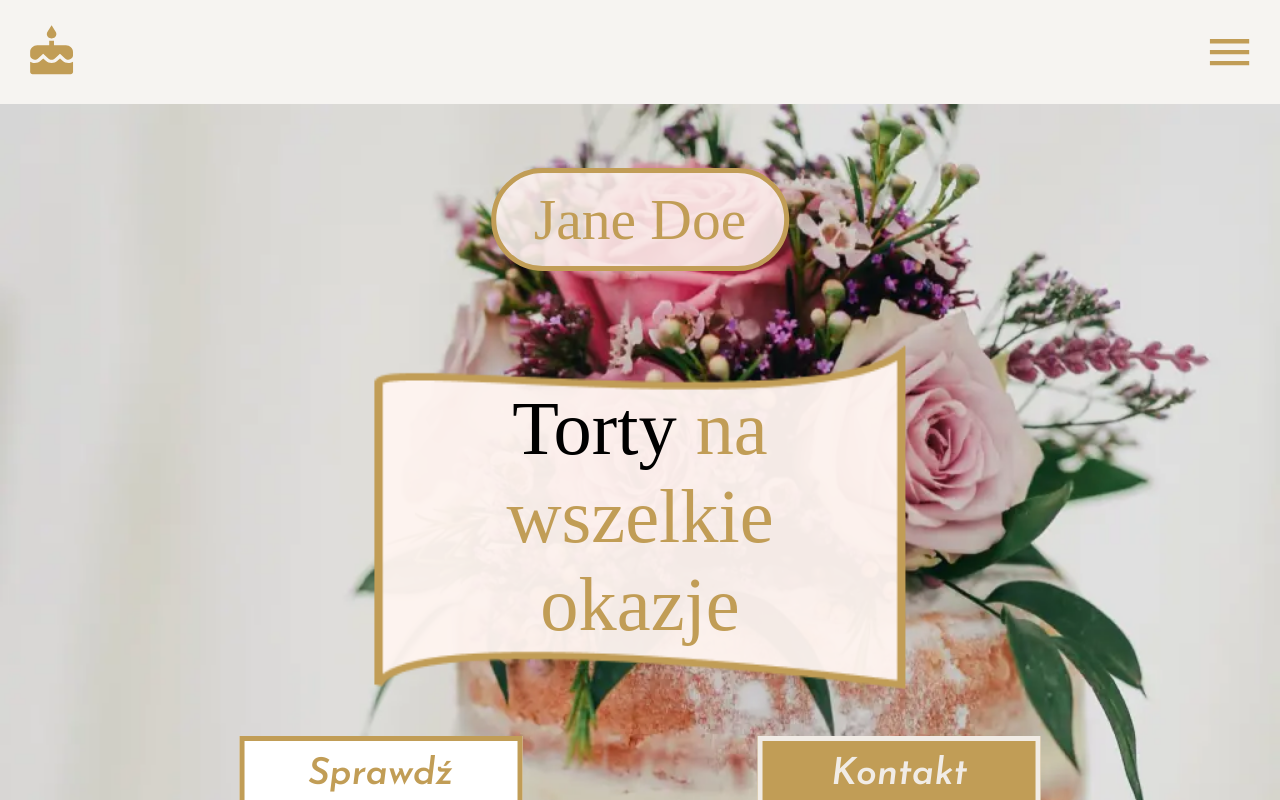
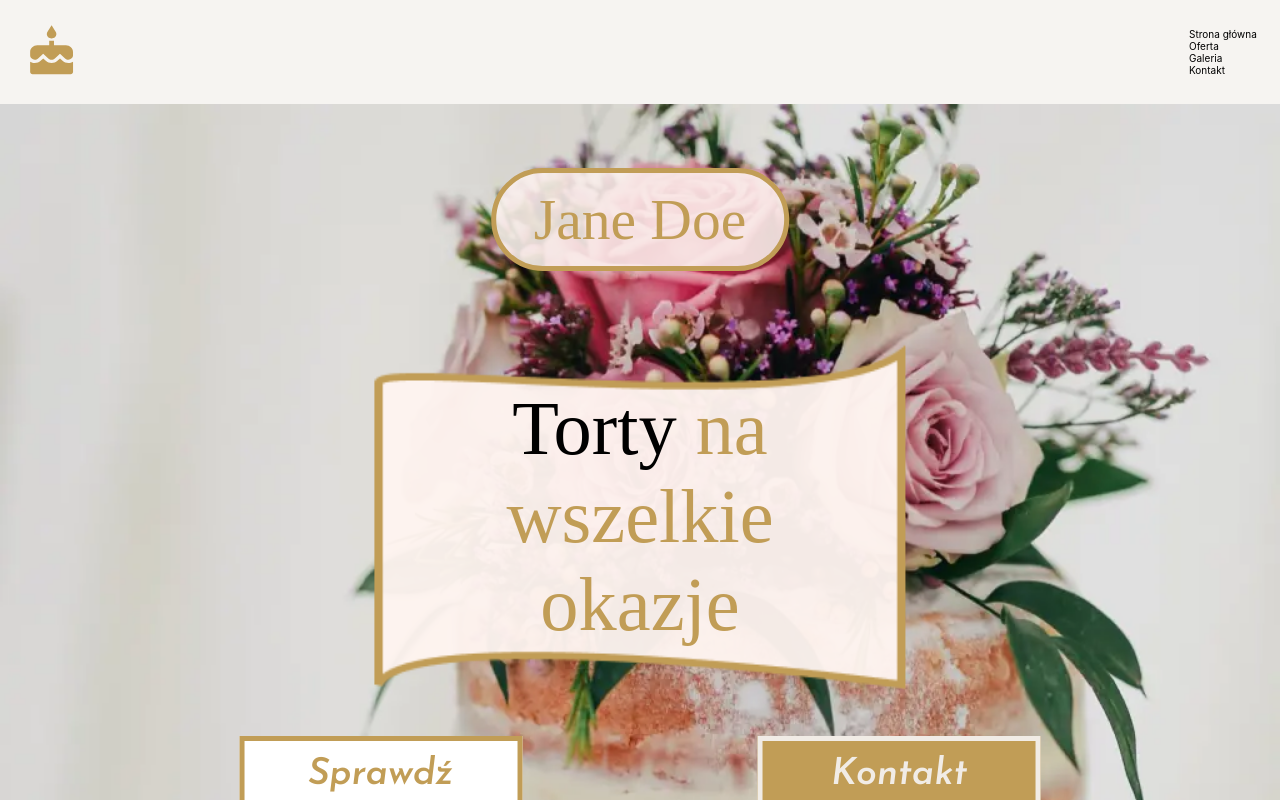
Before and after one commit to PioKl/Torty, a React (Create React App) app: page / in a window 1280 px wide. Shown: the top 800 px of the page. Built offline with nearby package versions, Linux system fonts and the light colour scheme; a web font is replaced by a local one.

Commit message:
Navigation.js|Add IsDesktopContext

```diff
--- a/src/components/Navigation.js
+++ b/src/components/Navigation.js
@@ -1,13 +1,26 @@
-import React from 'react';
+import React, {useContext} from 'react';
 import '../style/Navigation.scss';
+import { IsDesktopContext } from '../contexts/IsDesktopContext';
 
 import { ReactComponent as MenuIcon } from '../svg/menuIcon.svg';
 import { ReactComponent as CakeLogo } from '../svg/cakeLogo.svg';
 const Navigation = () => {
+    const { width } = useContext(IsDesktopContext);
     return (
         <div className="navigation">
             <CakeLogo className="navigation__logo"/>
+            {width >= 1280 ?
+                <div className="navigation__menu-desktop">
+                    <ul className="desktop-itemList">
+                        <li className="desktop-itemList__item">Strona główna</li>
+                        <li className="desktop-itemList__item">Oferta</li>
+                        <li className="desktop-itemList__item">Galeria</li>
+                        <li className="desktop-itemList__item">Kontakt</li>
+                    </ul>
+                </div>
+            :
             <MenuIcon className="navigation__menu"/>
+            }
         </div>
      );
 }
```
